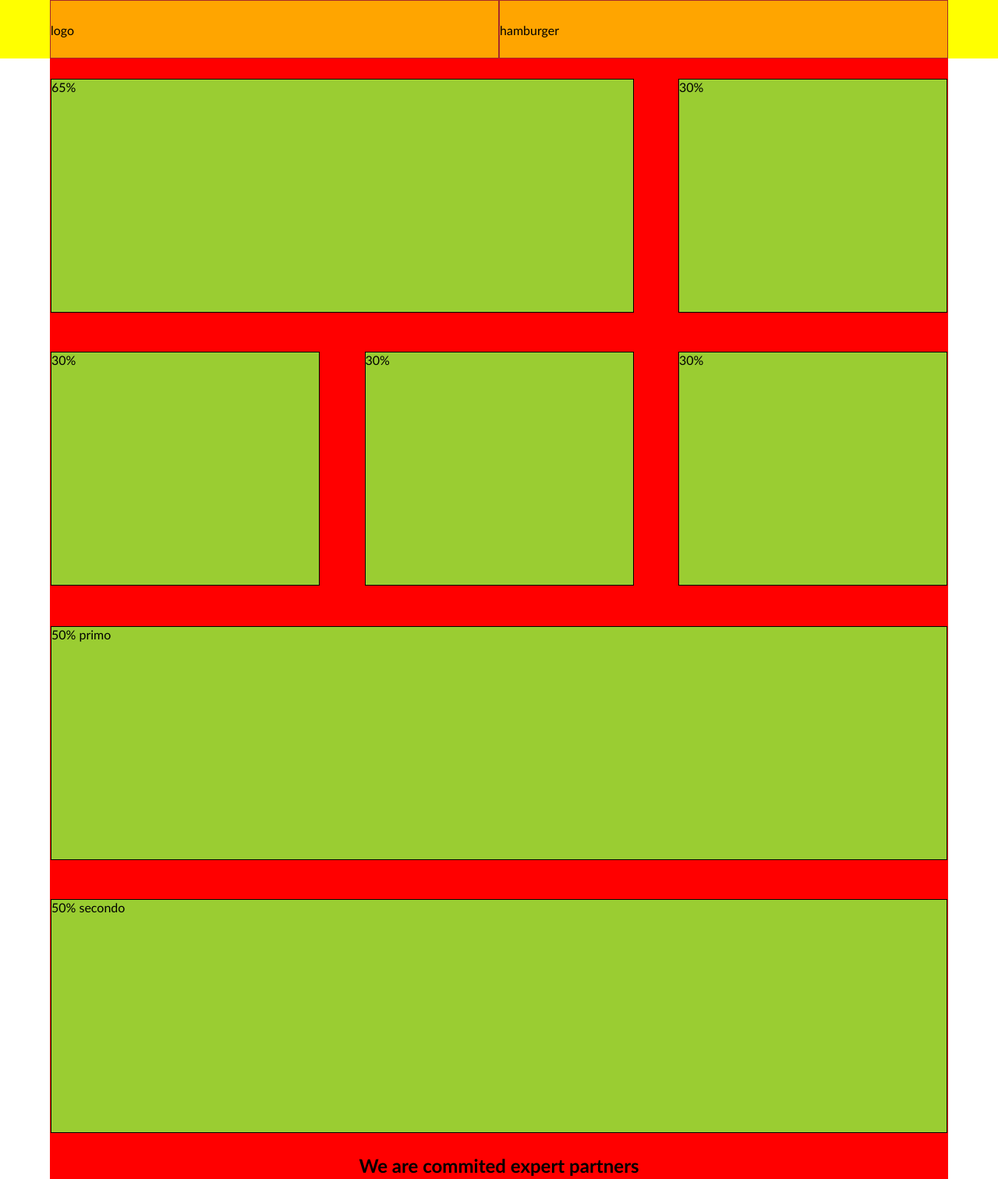
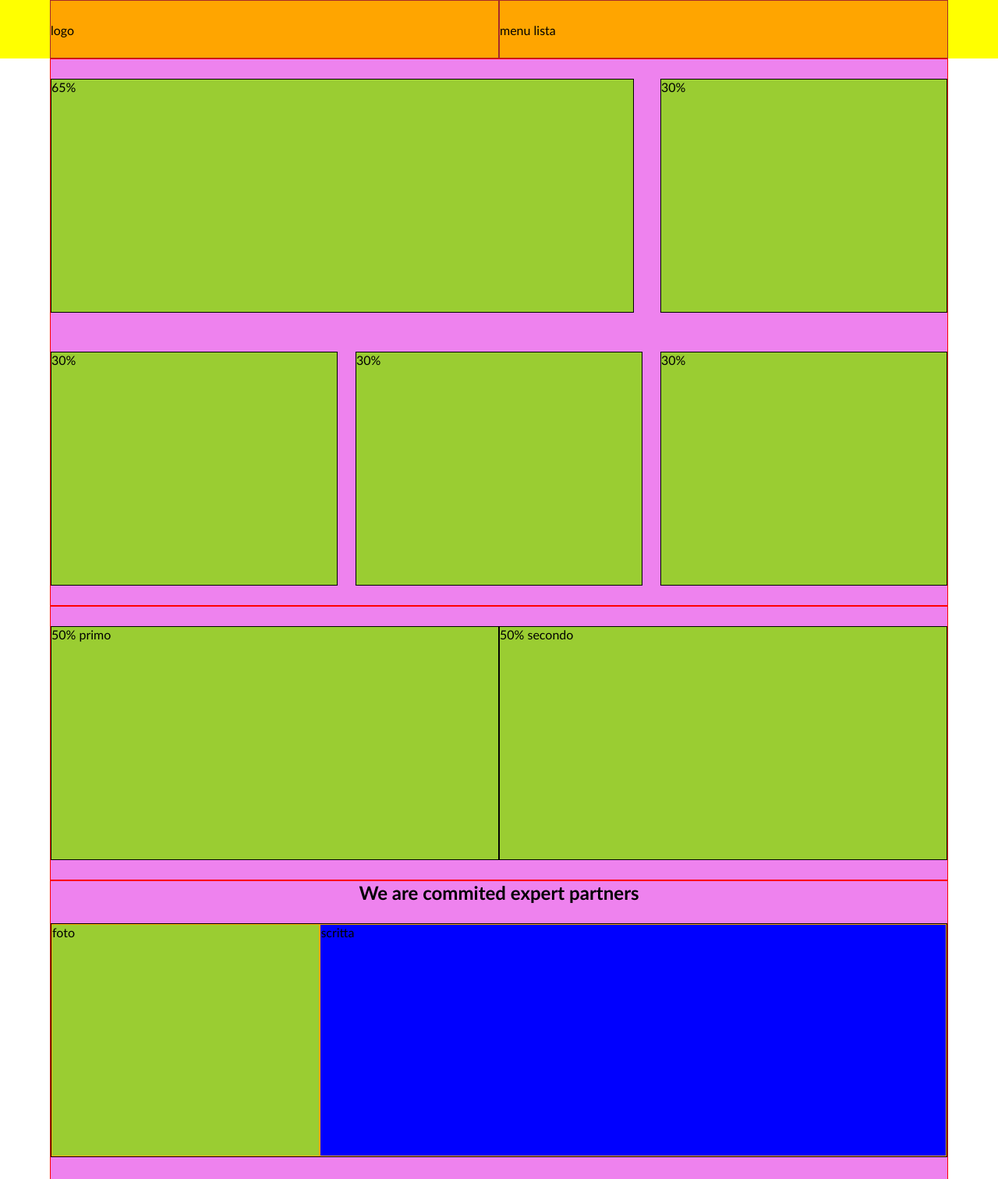
Before and after one commit to Alessandro-Moroni/htmlcss-responsive-layout, a plain HTML site: page index.html in a window 1280 px wide. Shown: the top 1512 px of the page at 78% size. Drawn offline with Linux system fonts and the light colour scheme.

Commit message:
[fix]query-desktop

```diff
--- a/css/style.css
+++ b/css/style.css
@@ -110,7 +110,7 @@ footer{
     width: 65%;
   }
   .tools .col-30{
-    width: 30%;
+    width: 32%;
   }
 
   main .container .testimonials{
@@ -152,3 +152,26 @@ footer{
     background-color: aquamarine;
   }
 }
+
+/* desktop */
+
+@media screen and (min-width:1200px){
+
+  header .menu{
+    display: block;
+  }
+  header .menu-hamburger{
+    display: none;
+  }
+  .container{
+    background-color: violet;
+  }
+
+  main .container-50{
+    flex-direction: row;
+  }
+
+  main .benefits-list .col-1-3{
+    width: 30%;
+  }
+}
```
